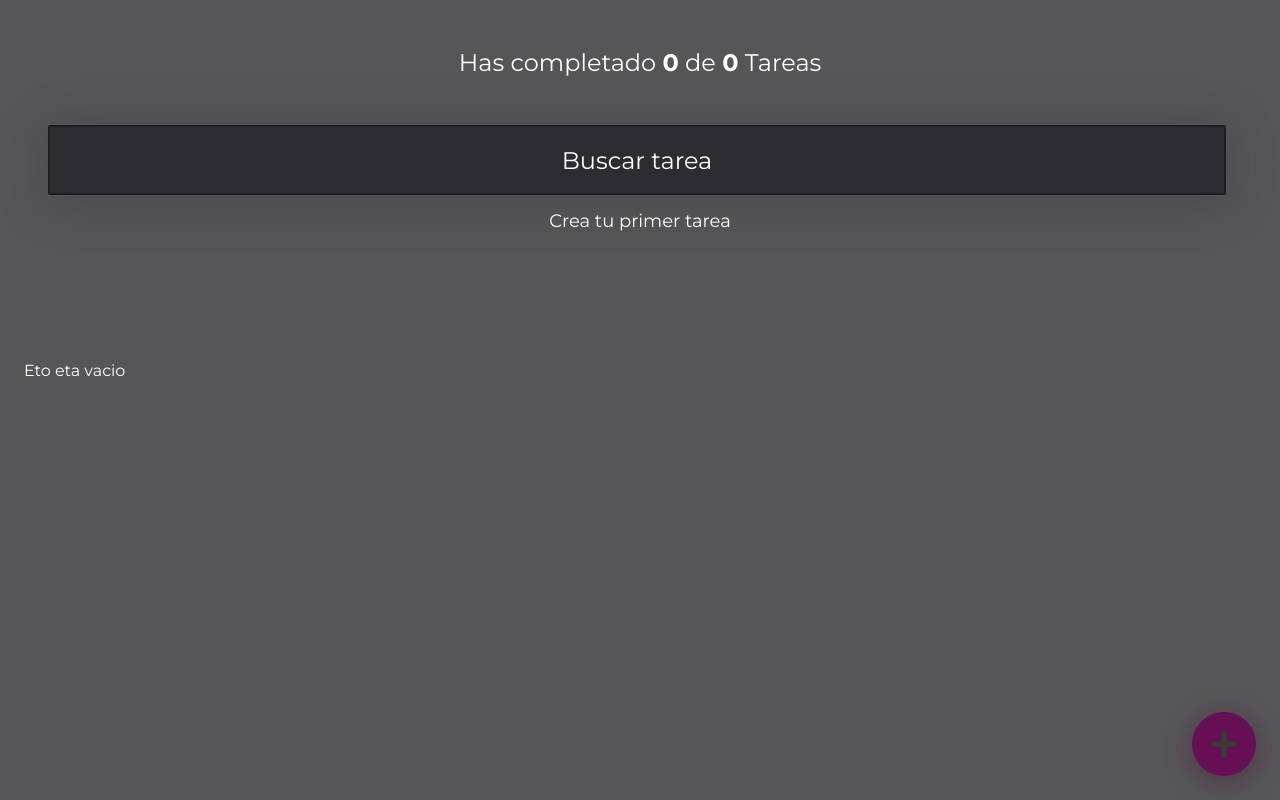
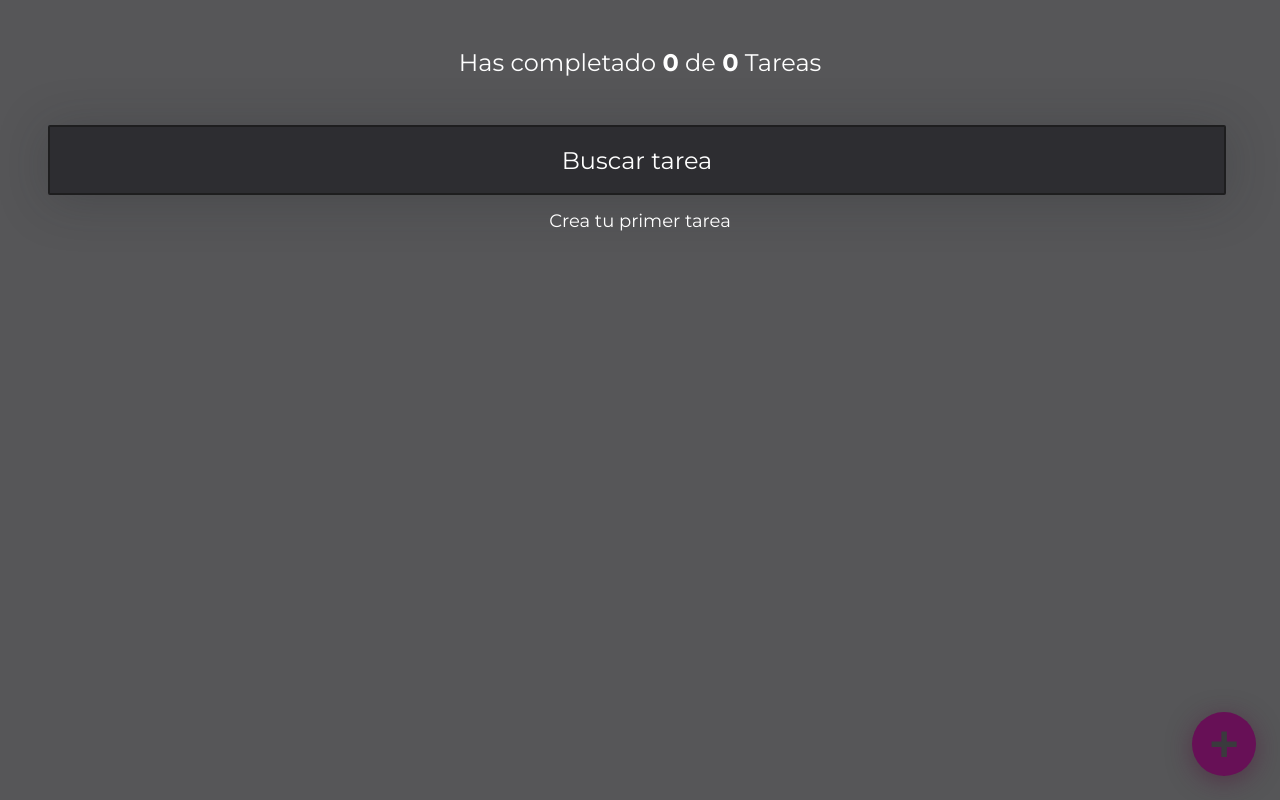
Before and after one commit to AdrianGerman/TODO-Machine-React, a React (Create React App) app: page / in a window 1280 px wide. Built offline with nearby package versions, Linux system fonts and the light colour scheme.

Commit message:
return null and delete logs

```diff
--- a/src/components/ChangeAlert.js
+++ b/src/components/ChangeAlert.js
@@ -19,7 +19,7 @@ function ChangeAlert({ show, toggleShow }) {
       </div>
     );
   } else {
-    return <p>Eto eta vacio</p>;
+    return null;
   }
 }
 
--- a/src/hooks/withStorageListener.js
+++ b/src/hooks/withStorageListener.js
@@ -6,7 +6,7 @@ function withStorageListener(WrappedComponent) {
 
     window.addEventListener("storage", (change) => {
       if (change.key === "TODOS_V1") {
-        console.log("Hubo cambios en el todoStorage");
+        // console.log("Hubo cambios en el todoStorage");
         setStorageChange(true);
       }
     });
```
